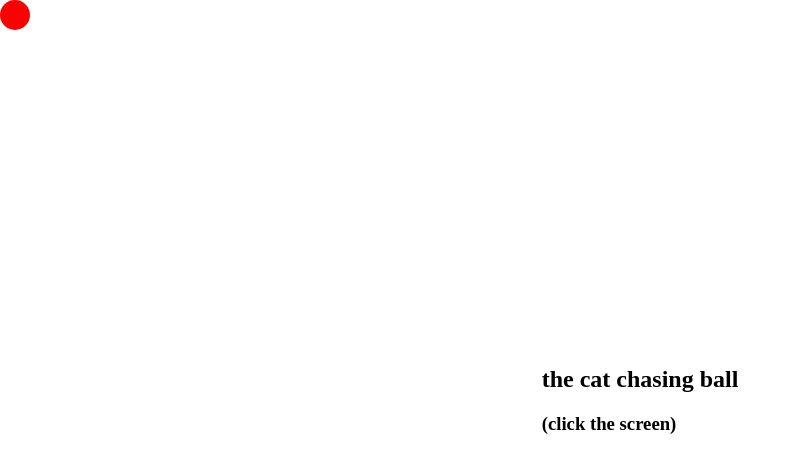
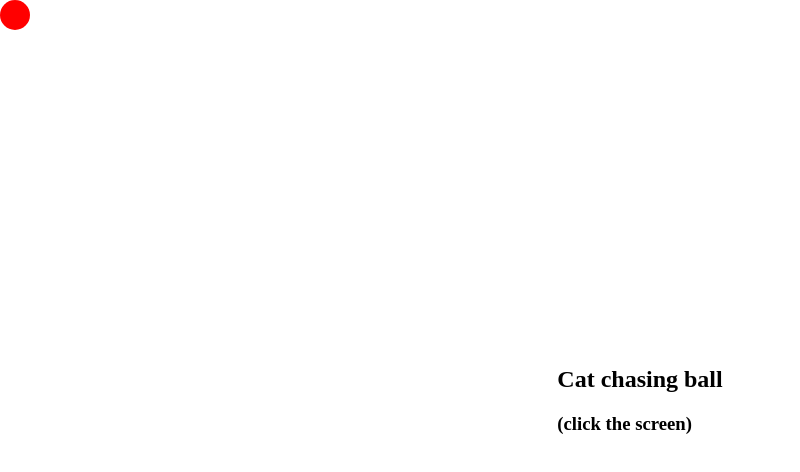
Before and after one commit to IG-Kim2511/me_2021-0911-Cat_chasing_ball300-js-folder, a plain HTML site: page index.html in a window 1280 px wide. Shown: the whole page, without its empty margins (0-800 px from the left). Drawn offline with Linux system fonts and the light colour scheme.

Commit message:
fix a little

```diff
--- a/index.html
+++ b/index.html
@@ -9,7 +9,7 @@
 </head>
 <body>
     <div class="title">
-        <h2 >the cat chasing ball</h2>
+        <h2 >Cat chasing ball</h2>
         <h3>(click the screen)</h3>
 
     </div>
```
